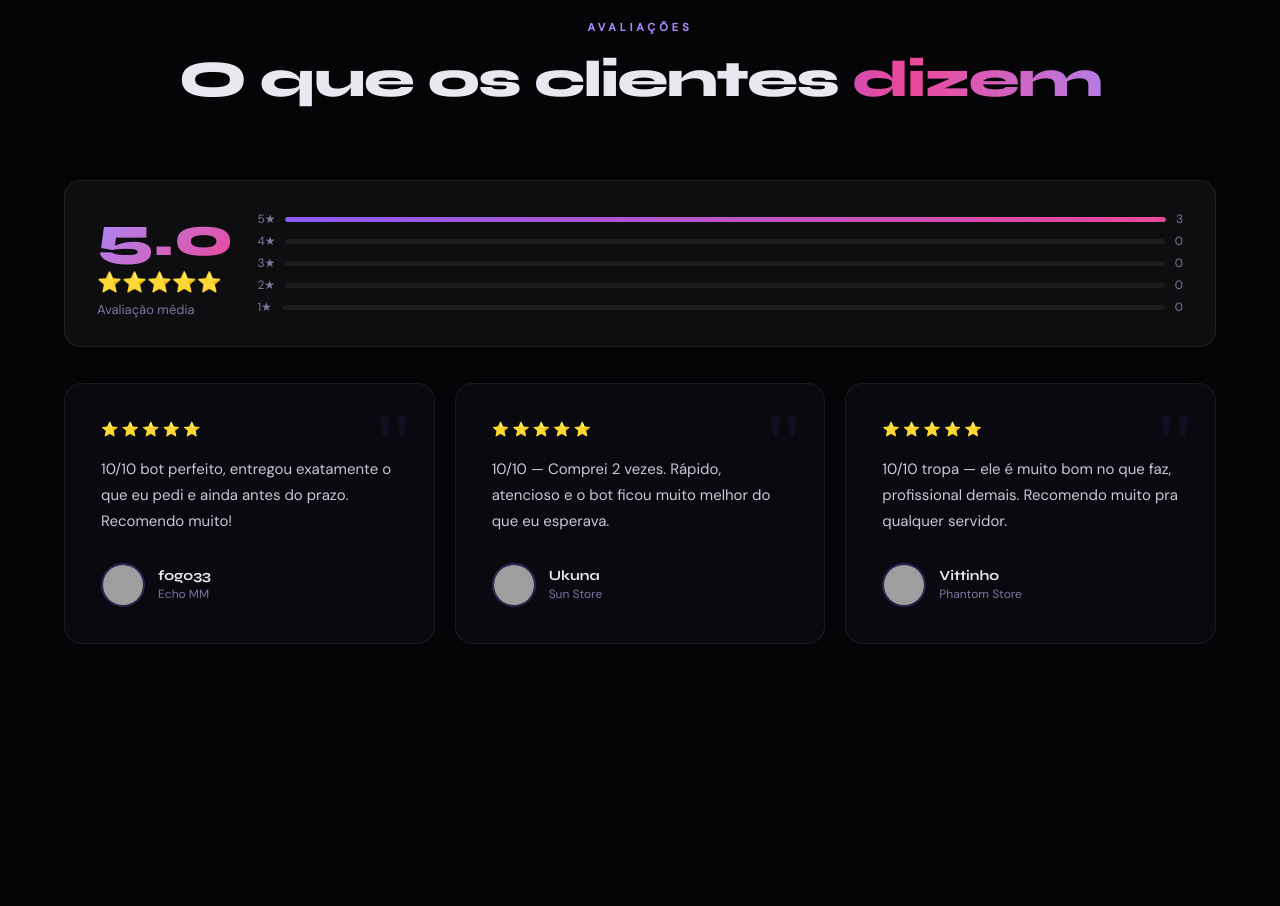
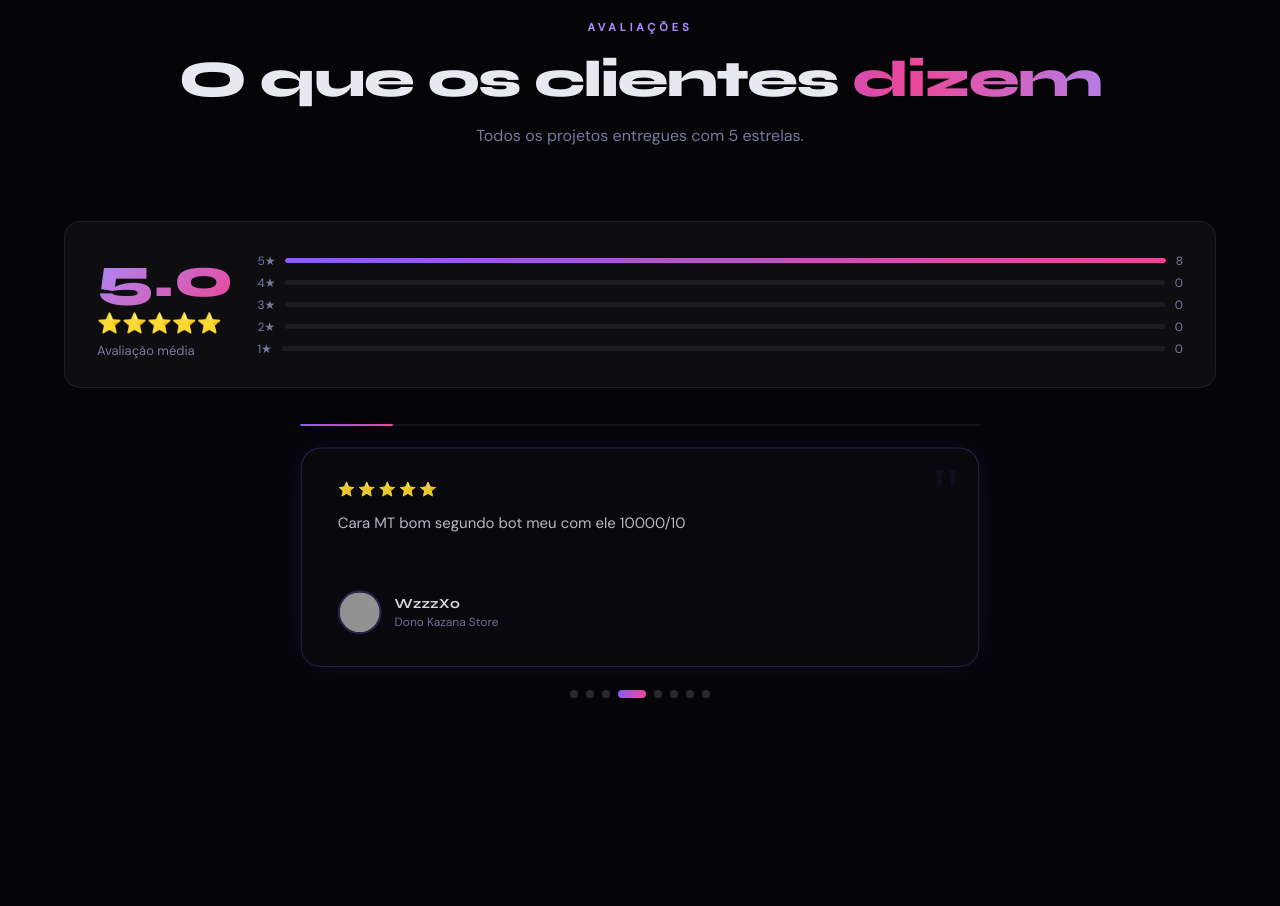
Before and after one commit to alonewxs/alwssstore, a plain HTML site: page index.html in a window 1280 px wide. Shown: the part 3980-4886 px from the top of the page. Drawn offline with Linux system fonts and the light colour scheme; grey boxes are pictures that could not be loaded.

Commit message:
Update index.html
Added CSS styles for review carousel and slideshow functionality.

```diff
--- a/index.html
+++ b/index.html
@@ -750,6 +750,64 @@ footer {
   .fraud-banner { font-size:11px; padding:10px 14px; white-space:normal; text-align:center; width:90%; }
   .float-btn { bottom:22px; right:16px; }
 }
+
+
+/* ── CARROSSEL DE AVALIAÇÕES ── */
+.carousel-outer {
+  overflow: hidden; position: relative; width: 100%;
+}
+.carousel-outer::before, .carousel-outer::after {
+  content: ''; position: absolute; top: 0; bottom: 0; width: 100px; z-index: 2; pointer-events: none;
+}
+.carousel-outer::before { left: 0; background: linear-gradient(to right, var(--bg), transparent); }
+.carousel-outer::after  { right: 0; background: linear-gradient(to left, var(--bg), transparent); }
+
+.carousel-track {
+  display: flex; gap: 18px; width: max-content;
+  animation: carousel-ltr 38s linear infinite;
+}
+.carousel-track:hover { animation-play-state: paused; }
+.carousel-rtl { animation: carousel-rtl 42s linear infinite; }
+.carousel-rtl:hover { animation-play-state: paused; }
+
+@keyframes carousel-ltr { from { transform: translateX(0); }    to { transform: translateX(-50%); } }
+@keyframes carousel-rtl { from { transform: translateX(-50%); } to { transform: translateX(0); }    }
+
+.rev-card {
+  flex-shrink: 0; width: 300px;
+  padding: 30px; background: var(--bg2);
+  border: 1px solid var(--border); border-radius: 18px;
+  position: relative; overflow: hidden;
+  transition: border-color 0.3s, transform 0.3s;
+}
+.rev-card::before {
+  content: '"'; position: absolute; top: 12px; right: 18px;
+  font-size: 80px; line-height: 1; color: rgba(139,92,246,0.08);
+  font-family: Georgia, serif; pointer-events: none;
+}
+.rev-card:hover { border-color: var(--border-accent); transform: translateY(-4px); }
+
+/* ── SLIDESHOW ── */
+.rv-stage { max-width: 680px; margin: 0 auto; }
+.rv-progress-wrap { height: 2px; background: rgba(255,255,255,0.06); border-radius: 2px; margin-bottom: 20px; overflow: hidden; }
+.rv-progress-bar { height: 100%; width: 0%; background: linear-gradient(90deg, var(--purple), var(--pink)); border-radius: 2px; transition: width linear; }
+.rv-card-wrap { position: relative; height: 220px; }
+.rv-card {
+  position: absolute; inset: 0;
+  background: var(--bg2); border: 1px solid var(--border); border-radius: 20px;
+  padding: 32px 36px; display: flex; flex-direction: column; justify-content: space-between;
+  opacity: 0; transform: translateY(18px) scale(0.97);
+  transition: opacity 0.5s ease, transform 0.5s ease; pointer-events: none;
+}
+.rv-card.active { opacity: 1; transform: none; pointer-events: auto; border-color: var(--border-accent); box-shadow: 0 0 40px rgba(139,92,246,0.1); }
+.rv-card.leaving { opacity: 0; transform: translateY(-18px) scale(0.97); }
+.rv-card::before { content: '"'; position: absolute; top: 10px; right: 18px; font-size: 70px; line-height: 1; color: rgba(139,92,246,0.08); font-family: Georgia, serif; pointer-events: none; }
+.rv-card .stars { margin-bottom: 12px; }
+.rv-card .review-text { font-size: 15px; line-height: 1.75; color: var(--text2); flex: 1; }
+.rv-card .reviewer { margin-top: 18px; }
+.rv-dots { display: flex; justify-content: center; gap: 8px; margin-top: 24px; }
+.rv-dot { width: 8px; height: 8px; border-radius: 4px; background: rgba(255,255,255,0.15); border: none; cursor: pointer; padding: 0; transition: all 0.35s; }
+.rv-dot.active { background: linear-gradient(90deg, var(--purple), var(--pink)); width: 28px; }
 </style>
 </head>
 <body>
@@ -1154,9 +1212,9 @@ footer {
     <div class="section-header center reveal">
       <div class="section-label">Avaliações</div>
       <h2 class="section-title">O que os clientes <span>dizem</span></h2>
+      <p class="section-sub">Todos os projetos entregues com 5 estrelas.</p>
     </div>
 
-    <!-- overview -->
     <div class="review-overview reveal">
       <div>
         <div class="review-big-num">5.0</div>
@@ -1164,7 +1222,7 @@ footer {
         <div class="review-big-label">Avaliação média</div>
       </div>
       <div class="review-bars">
-        <div class="rbar"><span>5★</span><div class="rbar-track"><div class="rbar-fill" style="width:100%"></div></div><span>3</span></div>
+        <div class="rbar"><span>5★</span><div class="rbar-track"><div class="rbar-fill" style="width:100%"></div></div><span>8</span></div>
         <div class="rbar"><span>4★</span><div class="rbar-track"><div class="rbar-fill" style="width:0%"></div></div><span>0</span></div>
         <div class="rbar"><span>3★</span><div class="rbar-track"><div class="rbar-fill" style="width:0%"></div></div><span>0</span></div>
         <div class="rbar"><span>2★</span><div class="rbar-track"><div class="rbar-fill" style="width:0%"></div></div><span>0</span></div>
@@ -1172,40 +1230,10 @@ footer {
       </div>
     </div>
 
-    <div class="reviews-grid">
-      <div class="review-card reveal">
-        <div class="stars"><span class="star">⭐</span><span class="star">⭐</span><span class="star">⭐</span><span class="star">⭐</span><span class="star">⭐</span></div>
-        <p class="review-text">10/10 bot perfeito, entregou exatamente o que eu pedi e ainda antes do prazo. Recomendo muito!</p>
-        <div class="reviewer">
-          <img class="reviewer-avatar" src="https://cdn.discordapp.com/embed/avatars/0.png" alt="fogo33">
-          <div>
-            <div class="reviewer-name">fogo33</div>
-            <div class="reviewer-server">Echo MM</div>
-          </div>
-        </div>
-      </div>
-      <div class="review-card reveal">
-        <div class="stars"><span class="star">⭐</span><span class="star">⭐</span><span class="star">⭐</span><span class="star">⭐</span><span class="star">⭐</span></div>
-        <p class="review-text">10/10 — Comprei 2 vezes. Rápido, atencioso e o bot ficou muito melhor do que eu esperava.</p>
-        <div class="reviewer">
-          <img class="reviewer-avatar" src="https://cdn.discordapp.com/embed/avatars/2.png" alt="Ukuna">
-          <div>
-            <div class="reviewer-name">Ukuna</div>
-            <div class="reviewer-server">Sun Store</div>
-          </div>
-        </div>
-      </div>
-      <div class="review-card reveal">
-        <div class="stars"><span class="star">⭐</span><span class="star">⭐</span><span class="star">⭐</span><span class="star">⭐</span><span class="star">⭐</span></div>
-        <p class="review-text">10/10 tropa — ele é muito bom no que faz, profissional demais. Recomendo muito pra qualquer servidor.</p>
-        <div class="reviewer">
-          <img class="reviewer-avatar" src="https://cdn.discordapp.com/embed/avatars/4.png" alt="Vittinho">
-          <div>
-            <div class="reviewer-name">Vittinho</div>
-            <div class="reviewer-server">Phantom Store</div>
-          </div>
-        </div>
-      </div>
+    <div class="rv-stage reveal">
+      <div class="rv-progress-wrap"><div class="rv-progress-bar" id="rvBar"></div></div>
+      <div class="rv-card-wrap" id="rvWrap"></div>
+      <div class="rv-dots" id="rvDots"></div>
     </div>
   </div>
 </section>
@@ -1440,6 +1468,114 @@ const nav = document.getElementById('mainNav');
 window.addEventListener('scroll', () => {
   nav.style.boxShadow = window.scrollY > 40 ? '0 4px 30px rgba(0,0,0,0.5)' : '';
 });
+
+/* === Review Slideshow === */
+(function(){
+  const reviews = [
+    {
+      text: "10/10 bot perfeito, entregou exatamente o que eu pedi e ainda antes do prazo. Recomendo muito!",
+      name: "Hg33", srv: "Echo MM",
+      avatar: "https://cdn.discordapp.com/avatars/874768227698376755/5d827d13c498c42d332060299aa259c6.webp?size=160"
+    },
+    {
+      text: "10/10 — Comprei 2 vezes. Rápido, atencioso e o bot ficou muito melhor do que eu esperava.",
+      name: "Hirose", srv: "Sun Store",
+      avatar: "https://cdn.discordapp.com/avatars/1377447122827477192/0e309452b5e70fdec9d453c29e8accf7.webp?size=160"
+    },
+    {
+      text: "10/10 tropa — muito profissional, entregou no prazo e ainda deu suporte depois. Servidor bombando!",
+      name: "Vittinho", srv: "Phantom Store",
+      avatar: "https://cdn.discordapp.com/embed/avatars/4.png"
+    },
+    {
+      text: "Cara MT bom segundo bot meu com ele 10000/10",
+      name: "WzzzX0", srv: "Dono Kazana Store",
+      avatar: "https://cdn.discordapp.com/avatars/1413909670564859965/a3455402d54e71af0790b46ba3b10322.webp?size=160"
+    },
+    {
+      text: "insano dms 10/10.",
+      name: "LAN.SX⁷⁷⁷", srv: "Dono da Robuzy",
+      avatar: "https://cdn.discordapp.com/avatars/416028898845917184/5cc97dfe2352ab84946cc26df20304e6.webp?size=160"
+    },
+    {
+      text: "Muito bom, bot impecavel, perfeito. 10/10",
+      name: "Pkvvop", srv: "Dono NoHeart Hub",
+      avatar: "https://cdn.discordapp.com/avatars/1434494936530550816/a_f4ea714b14c51584724b752fd23e8786.webp?size=160"
+    },
+    {
+      text: "Muito bom 1000/10 os melhores bots vc encontra aqui",
+      name: "Ribas", srv: "Designer Gráfico",
+      avatar: "https://cdn.discordapp.com/avatars/1467129144092397765/2922067aaffc040b31e6ed4724c0c9c0.webp?size=240"
+    },
+    {
+      text: "2 Bot com ele, o melhor nao tem jeito 10/10",
+      name: "Ribas", srv: "Designer Gráfico",
+      avatar: "https://cdn.discordapp.com/avatars/1467129144092397765/2922067aaffc040b31e6ed4724c0c9c0.webp?size=240"
+    },
+  ];
+
+  const wrap = document.getElementById('rvWrap');
+  const dotsEl = document.getElementById('rvDots');
+  const bar = document.getElementById('rvBar');
+  if (!wrap) return;
+
+  const DURATION = 2200;
+  let current = 0, timer;
+
+  reviews.forEach((r, i) => {
+    const c = document.createElement('div');
+    c.className = 'rv-card' + (i === 0 ? ' active' : '');
+    c.innerHTML = `
+      <div class="stars"><span class="star">⭐</span><span class="star">⭐</span><span class="star">⭐</span><span class="star">⭐</span><span class="star">⭐</span></div>
+      <p class="review-text">${r.text}</p>
+      <div class="reviewer">
+        <img class="reviewer-avatar" src="${r.avatar}" alt="${r.name}">
+        <div><div class="reviewer-name">${r.name}</div><div class="reviewer-server">${r.srv}</div></div>
+      </div>`;
+    wrap.appendChild(c);
+
+    const d = document.createElement('button');
+    d.className = 'rv-dot' + (i === 0 ? ' active' : '');
+    d.setAttribute('aria-label', 'Avaliação ' + (i + 1));
+    d.onclick = () => goTo(i);
+    dotsEl.appendChild(d);
+  });
+
+  const cards = wrap.querySelectorAll('.rv-card');
+  const dots  = dotsEl.querySelectorAll('.rv-dot');
+
+  function startBar() {
+    bar.style.transition = 'none';
+    bar.style.width = '0%';
+    requestAnimationFrame(() => requestAnimationFrame(() => {
+      bar.style.transition = `width ${DURATION}ms linear`;
+      bar.style.width = '100%';
+    }));
+  }
+
+  function goTo(next) {
+    if (next === current) return;
+    clearTimeout(timer);
+    const prev = current;
+    cards[prev].classList.remove('active');
+    cards[prev].classList.add('leaving');
+    dots[prev].classList.remove('active');
+    setTimeout(() => cards[prev].classList.remove('leaving'), 520);
+    current = next;
+    cards[current].classList.add('active');
+    dots[current].classList.add('active');
+    startBar();
+    schedule();
+  }
+
+  function schedule() {
+    clearTimeout(timer);
+    timer = setTimeout(() => goTo((current + 1) % reviews.length), DURATION);
+  }
+
+  startBar();
+  schedule();
+})();
 </script>
 
 </body>
```
